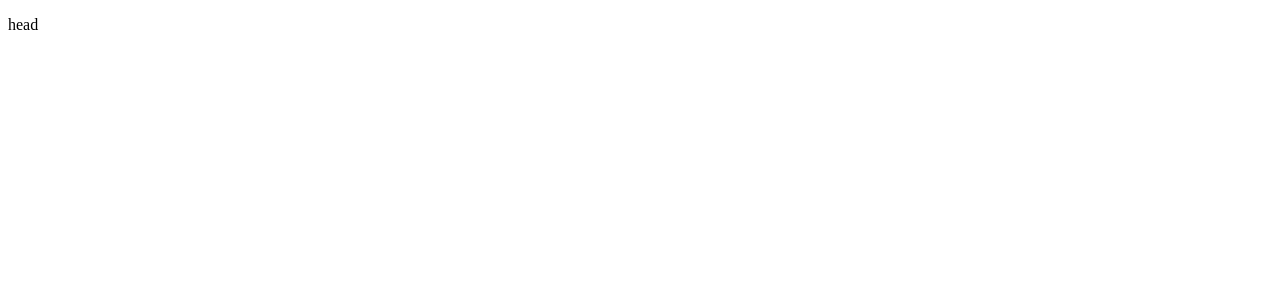
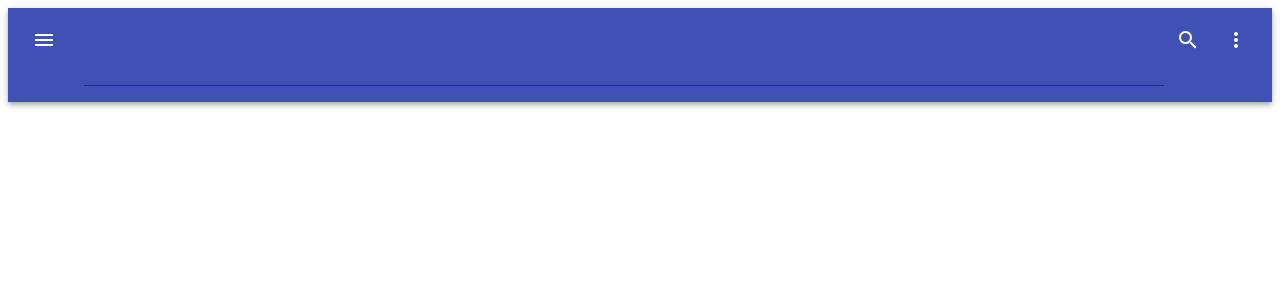
Before and after one commit to nik19ta/next-js-test-rep, a Next.js app: page / in a window 1280 px wide. Shown: the top 300 px of the page. Built offline with nearby package versions, Linux system fonts and the light colour scheme.

Commit message:
подготовил проект

```diff
--- a/components/Header.js
+++ b/components/Header.js
@@ -1,12 +1,57 @@
-const styles = {
-    div: {},
-    p: {}
+import React from 'react';
+import AppBar from '@material-ui/core/AppBar';
+import Toolbar from '@material-ui/core/Toolbar';
+import IconButton from '@material-ui/core/IconButton';
+import Typography from '@material-ui/core/Typography';
+import { makeStyles } from '@material-ui/core/styles';
+import MenuIcon from '@material-ui/icons/Menu';
+import SearchIcon from '@material-ui/icons/Search';
+import MoreIcon from '@material-ui/icons/MoreVert';
+import Input from '@material-ui/core/Input';
+
+const useStyles = makeStyles((theme) => ({
+  root: {
+    flexGrow: 1,
+  },
+  menuButton: {
+    marginRight: theme.spacing(2),
+  },
+  toolbar: {
+    minHeight: 70,
+    alignItems: 'flex-start',
+    paddingTop: theme.spacing(1),
+    paddingBottom: theme.spacing(2),
+  },
+  title: {
+    flexGrow: 1,
+    alignSelf: 'flex-end',
+  },
+}));
+
+export default function Header() {
+  const classes = useStyles();
+
+  return (
+    <div className={classes.root}>
+      <AppBar position="static">
+        <Toolbar className={classes.toolbar}>
+          <IconButton
+            edge="start"
+            className={classes.menuButton}
+            color="inherit"
+            aria-label="open drawer"
+          >
+            <MenuIcon />
+          </IconButton>
+          <Input className={classes.title} variant="h5" noWrap />
+          <IconButton aria-label="search" color="inherit">
+            <SearchIcon />
+          </IconButton>
+          <IconButton aria-label="display more actions" edge="end" color="inherit">
+            <MoreIcon />
+          </IconButton>
+        </Toolbar>
+      </AppBar>
+    </div>
+  );
 }
-
-const Header = () => (
-    <div style={styles.div} >
-       <p style={styles.p} >Header</p>
-   </div>
-)
-
-export default Header
--- /dev/null
+++ b/components/MainLayout.js
@@ -0,0 +1,19 @@
+import Header from './Header'
+
+export function MainLayout({ children }) {
+return (
+    <>
+      <nav>
+        <Header />
+      </nav>
+      <main>
+        { children }
+      </main>
+      <style jsx gloabl>{`
+        nav {
+          color: red;
+        }
+      `}</style>
+    </>
+  )
+}
--- a/package.json
+++ b/package.json
@@ -12,6 +12,9 @@
   "license": "ISC",
   "dependencies": {
     "@material-ui/core": "^4.11.3",
+    "@material-ui/icons": "^4.11.2",
+    "@material-ui/lab": "^4.0.0-alpha.57",
+    "material-ui": "^0.20.2",
     "next": "^10.0.7",
     "react": "^17.0.1",
     "react-dom": "^17.0.1"
--- /dev/null
+++ b/pages/_app.js
@@ -0,0 +1,15 @@
+import './main.css'
+
+export default function MyApp({ Component, pageProps }) {
+  return(
+    <>
+    <Component {...pageProps} />
+      <style jsx global>{`
+      body {
+        font-size: 1000px;
+        backgorund: red;
+      }
+      `}</style>
+  </>
+  )
+}
--- a/pages/index.js
+++ b/pages/index.js
@@ -1,6 +1,9 @@
 import Head from 'next/head'
+import { MainLayout } from '../components/MainLayout'
 
-const App = () => (
+export default function App() {
+    return (
+    <MainLayout>
         <div>
             <Head>
                 <title>Next App</title>
@@ -8,10 +11,9 @@ const App = () => (
                 <link href="/main.css" />
             </Head>
 
-        <div>
-            <p>head</p>
+
         </div>
-    </div>
+    </MainLayout>
+
     )
-
-export default App;
+}
--- a/pages/main.css
+++ b/pages/main.css
@@ -1,3 +1,3 @@
-div {
-    background: red;
+.name {
+    background-color: red;
 }
```
Also changed, not shown: 1 other file (tests, documents, lock files or other folders). Lines whose indentation alone changed are shown as unchanged.
